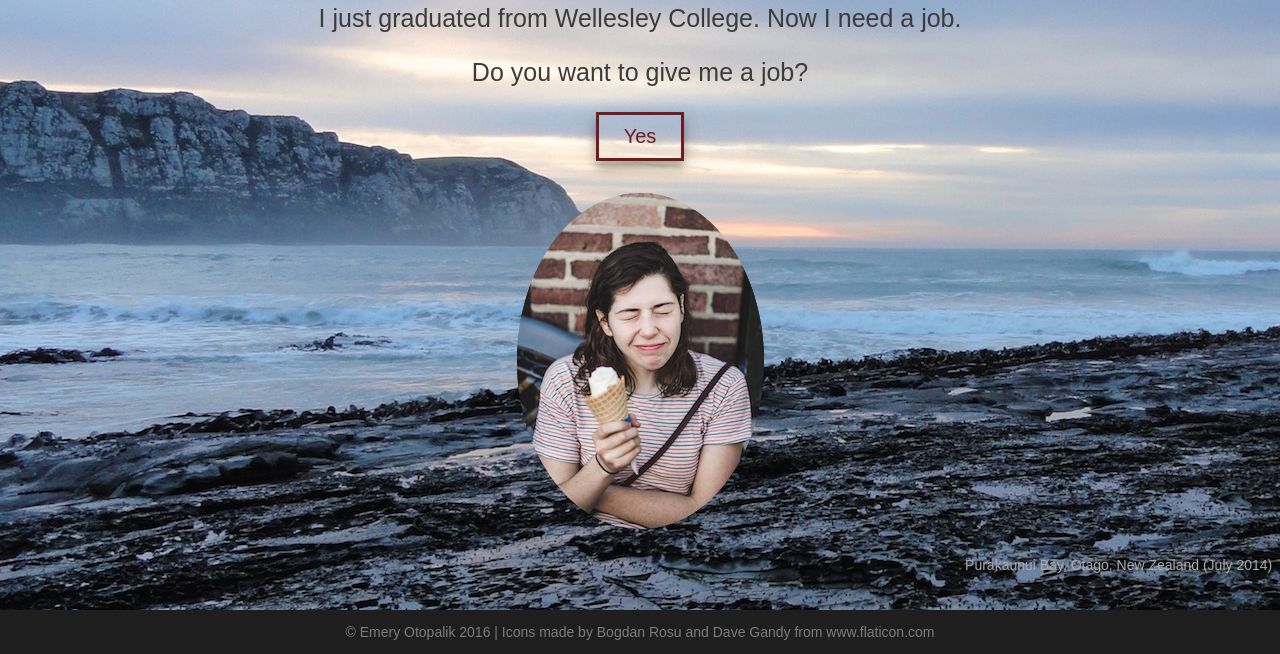
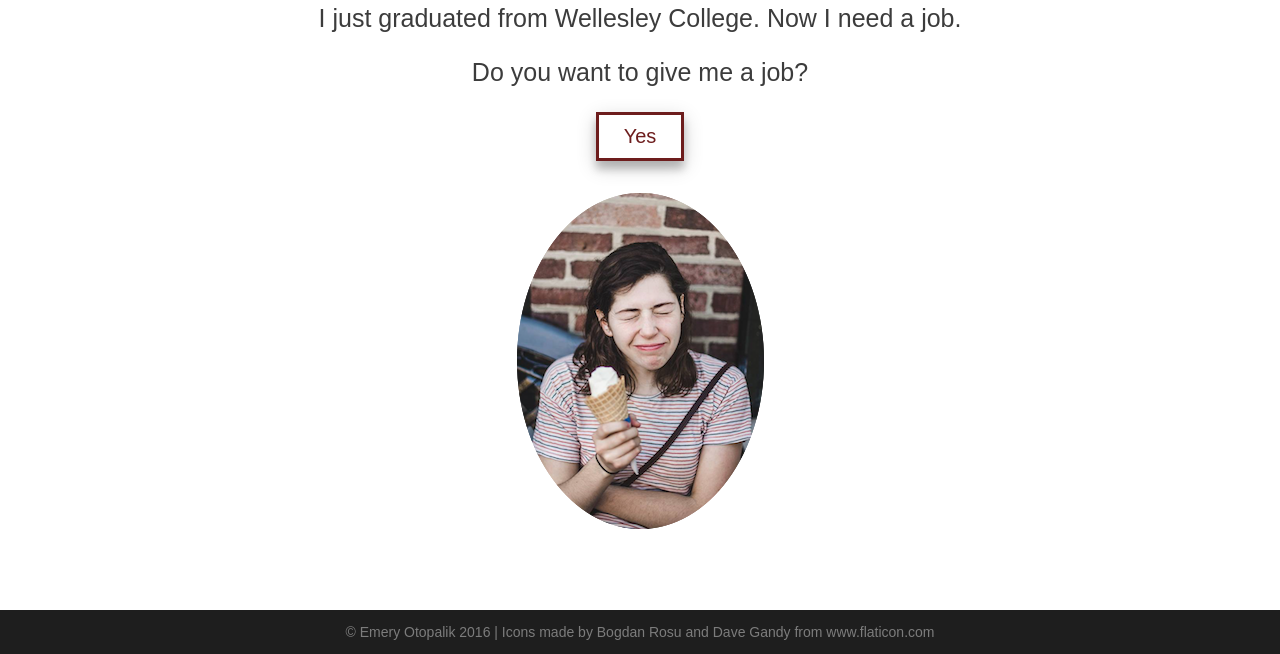
Before and after one commit to emeryotopalik/Emery-Otopalik, a plain HTML site: page index.html in a window 1280 px wide. Shown: the part 146-800 px from the top of the page. Drawn offline with Linux system fonts and the light colour scheme.

Commit message:
update resume

```diff
--- a/css/main.css
+++ b/css/main.css
@@ -1,5 +1,5 @@
 body {
-	background-image: url("../images/water.jpg");
+/*	background-image: url("../images/water.jpg");*/
 	height: 100%;
 	margin: 0;
 	text-align: center;
--- a/index.html
+++ b/index.html
@@ -119,7 +119,7 @@
 		</div>
 	</div>
 	</div>
-	<p align="right">Purakaunui Bay, Otago, New Zealand (July 2014)&nbsp&nbsp</p>
+	<!-- <p align="right">Purakaunui Bay, Otago, New Zealand (July 2014)&nbsp&nbsp</p> -->
 	<script>
 		function devil() {
 			var image = document.getElementById('MyImage');
```
Also changed, not shown: 1 other file.
